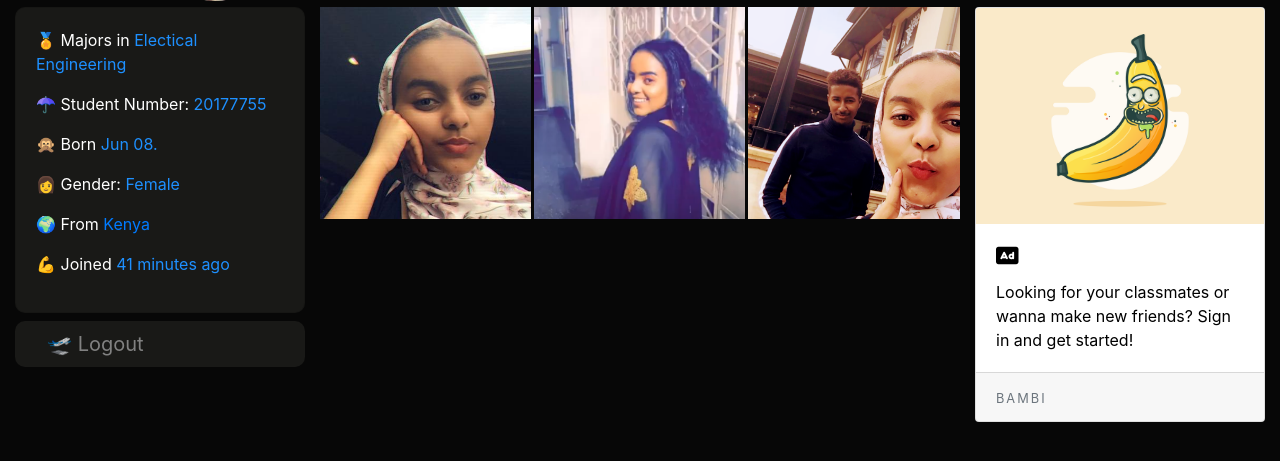
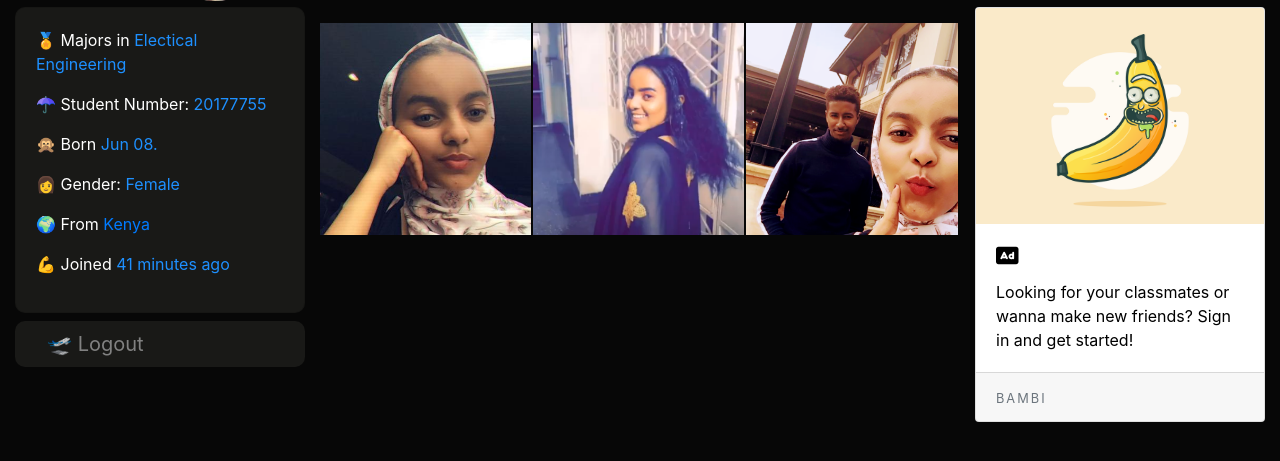
Before and after one commit to toc-dev/dating, a Flask app: a page that uses bambiv3/templates/user_posts.html in a window 1280 px wide. Shown: the part 213-674 px from the top of the page. Run offline with Flask 2, Linux system fonts and the light colour scheme; data comes from the database, SQL or seed files in the repository; some libraries are stand-ins or nearby versions.

Commit message:
fixed img layout on profile

```diff
--- a/bambiv3/templates/user_posts.html
+++ b/bambiv3/templates/user_posts.html
@@ -362,10 +362,10 @@ section .btn {
 
     <div class="col-lg-6">
 
-      <div class="row">
+      <div class="row mt-3">
         <img src="{{ url_for('static', filename='profile_pics/' + user.dp) }}" alt="default profile" class="profile-thumbnail" style="width:33%;">
-        <img src="{{ url_for('static', filename='profile_pics/' + user.dp2) }}" alt="default profile" class="profile-thumbnail" style="width:33%;margin-left:3px;">
-        <img src="{{ url_for('static', filename='profile_pics/' + user.dp3) }}" alt="default profile" class="profile-thumbnail" style="width:33%;margin-left:3px;">
+        <img src="{{ url_for('static', filename='profile_pics/' + user.dp2) }}" alt="default profile" class="profile-thumbnail" style="width:33%;margin-left:2px;">
+        <img src="{{ url_for('static', filename='profile_pics/' + user.dp3) }}" alt="default profile" class="profile-thumbnail" style="width:33%;margin-left:2px;">
       </div>
 
 </div>
```
